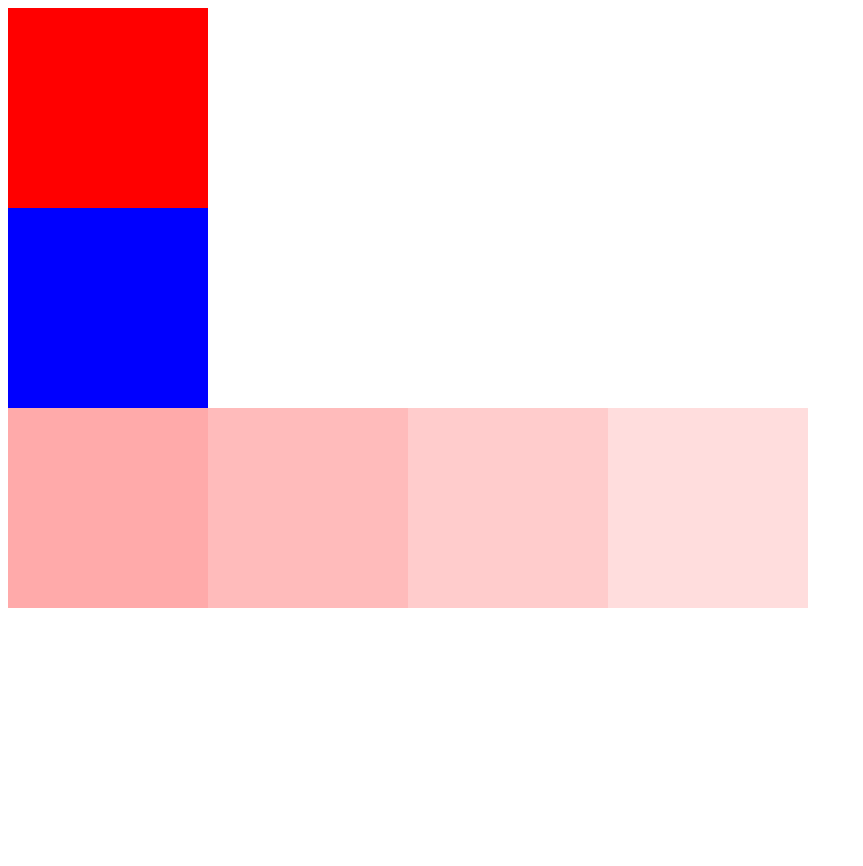
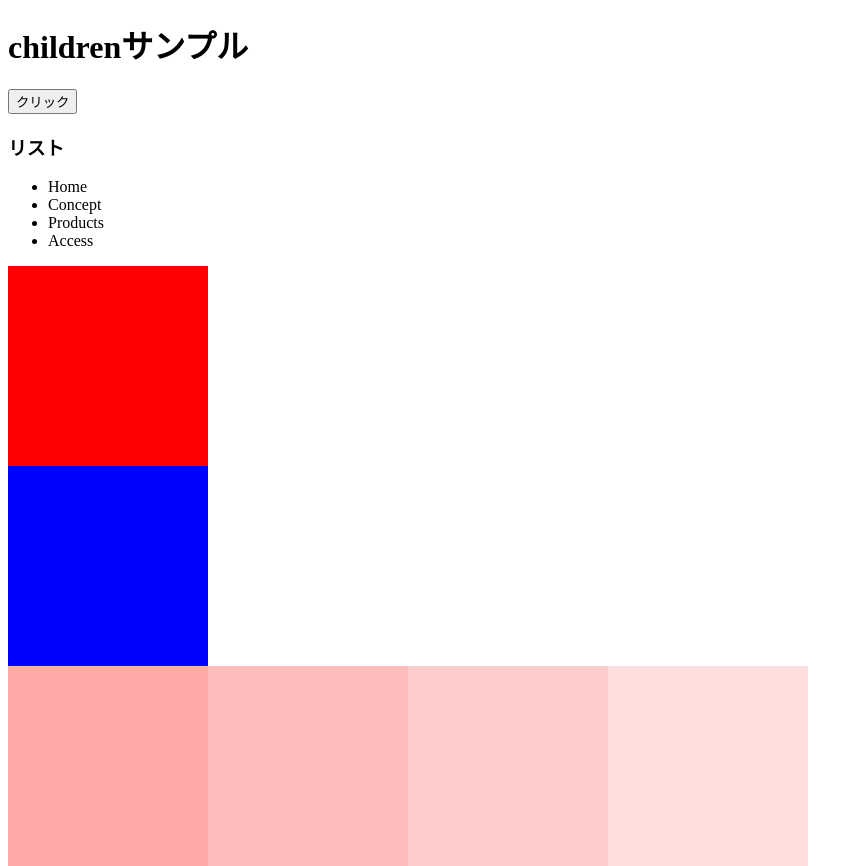
Before and after one commit to ark55555/jQery-Lesson2, a plain HTML site: page index.html in a window 1280 px wide. Shown: the whole page, without its empty margins (0-863 px from the left). Before the commit the page ends 800 px from the top, so only its background shows below. Drawn offline with Linux system fonts and the light colour scheme.

Commit message:
[Add]children-list

```diff
--- a/app.js
+++ b/app.js
@@ -1,3 +1,9 @@
+$(function(){
+  $('button').on('click',function(){
+    $('ul').children().css('color','red');
+  });
+});
+
 $(function(){
   $('.box1').mouseover(function(){
     $('.box1').addClass('box1-ext');
@@ -20,4 +26,4 @@ $(function(){
   $('.box3').on('click',function(){
     $(this).slideUp();
   });
-})
+});
--- a/index.html
+++ b/index.html
@@ -5,6 +5,16 @@
     <link rel="stylesheet" href="app.css" />
   </head>
   <body>
+    <h1>childrenサンプル</h1>
+    <button>クリック</button>
+    <h3>リスト</h3>
+    <ul>
+      <li>Home</li>
+      <li>Concept</li>
+      <li>Products</li>
+      <li>Access</li>
+    </ul>
+
     <div class="box1"></div>
     <div class="box2"></div>
 
@@ -15,6 +25,7 @@
       <div class="box3 bg6"></div>
   </div>
 
+
     <script src="jquery.min .js"></script>
     <script src="app.js"></script>
   </body>
```
